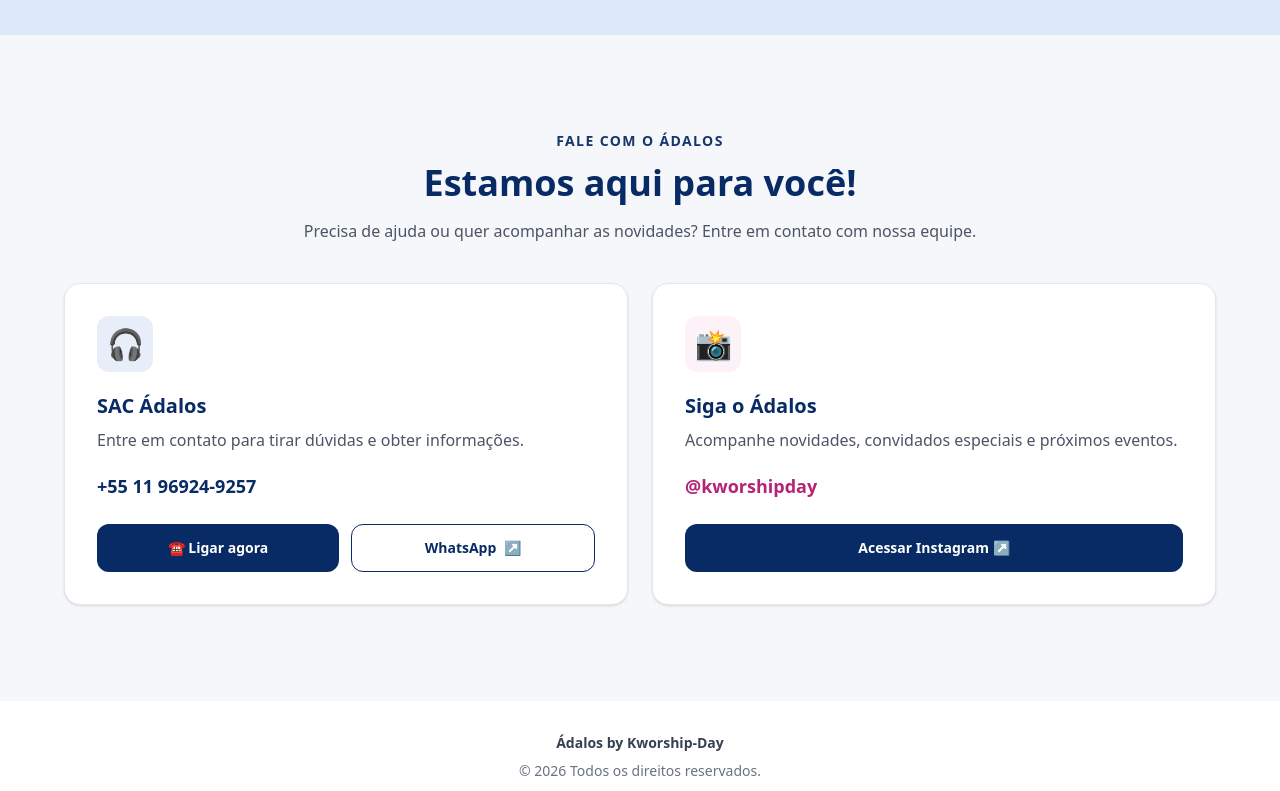
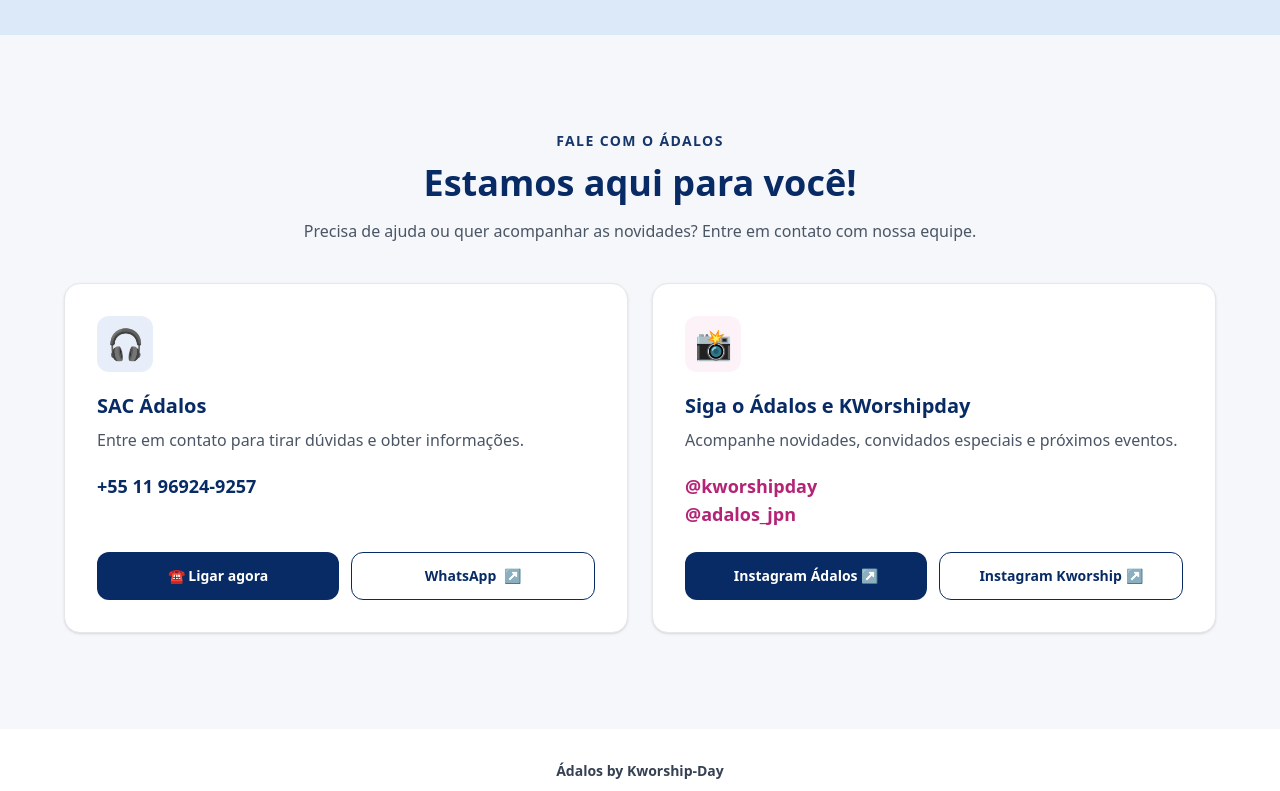
Before and after one commit to sarah-lima/landpage-kworship, a Next.js app in the folder kworship-page/: page / in a window 1280 px wide. Shown: the part 1994-2785 px from the top of the page. Built offline with nearby package versions, Linux system fonts and the light colour scheme.

Commit message:
feat: remove arquivos

```diff
--- a/kworship-page/app/contato.tsx
+++ b/kworship-page/app/contato.tsx
@@ -2,6 +2,7 @@
 
 const telefone = "5511969249257";
 const instagram = "https://www.instagram.com/kworshipday/";
+const instagramAdalos = "https://www.instagram.com/adalos_jpn/";
 
 export default function Contato() {
   return (
@@ -69,7 +70,7 @@ export default function Contato() {
             </div>
 
             <h3 className="text-xl font-bold text-[#082b65]">
-              Siga o Ádalos
+              Siga o Ádalos e KWorshipday
             </h3>
 
             <p className="mt-2 text-gray-600">
@@ -77,17 +78,26 @@ export default function Contato() {
             </p>
 
             <p className="mt-5 text-lg font-semibold text-[#b42375]">
-              @kworshipday
+              @kworshipday<br/>
+              @adalos_jpn
             </p>
 
-            <div className="mt-auto pt-6">
+            <div className="mt-auto flex flex-col gap-3 pt-6 sm:flex-row">
+              <a
+                target="_blank"
+                href={instagramAdalos}
+                className="flex min-h-12 flex-1 items-center justify-center gap-2 rounded-xl bg-[#082b65] px-4 py-3 text-sm font-semibold text-white hover:bg-[#123d83]"
+              >
+                <span>Instagram Ádalos ↗</span>
+              </a>
+
               <a
                 href={instagram}
                 target="_blank"
                 rel="noopener noreferrer"
-                className="flex min-h-12 w-full items-center justify-center gap-2 rounded-xl bg-[#082b65] px-5 py-3 text-sm font-semibold text-white hover:bg-[#123d83]"
+                className="flex min-h-12 flex-1 items-center justify-center gap-2 rounded-xl border border-[#082b65] px-4 py-3 text-sm font-semibold text-[#082b65] hover:bg-[#eef3fc]"
               >
-                Acessar Instagram ↗
+                <span>Instagram Kworship ↗</span>
               </a>
             </div>
           </article>
--- a/kworship-page/app/page.tsx
+++ b/kworship-page/app/page.tsx
@@ -197,7 +197,7 @@ export default function Home() {
                     <p className="mt-1 text-gray-600">
                       Praça Coronel Fernando Prestes        </p>
                     <p className="text-sm text-gray-500">
-                      Bom Retiro (Metrô Tiradentes) - São Paulo/SP
+                      Bom Retiro (Metrô Tiradentes - linha azul) - São Paulo/SP
                     </p>
                   </div>
                 </div>
```
